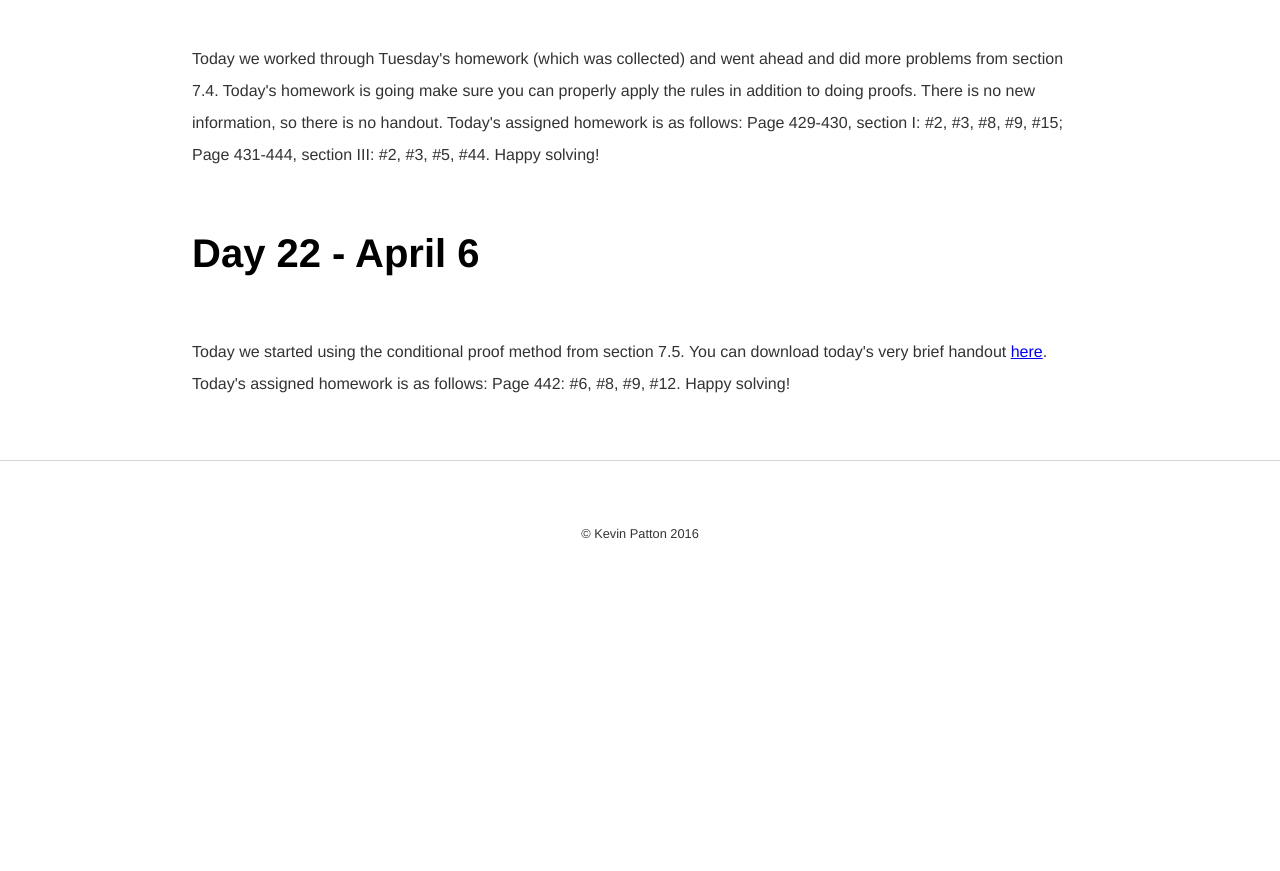
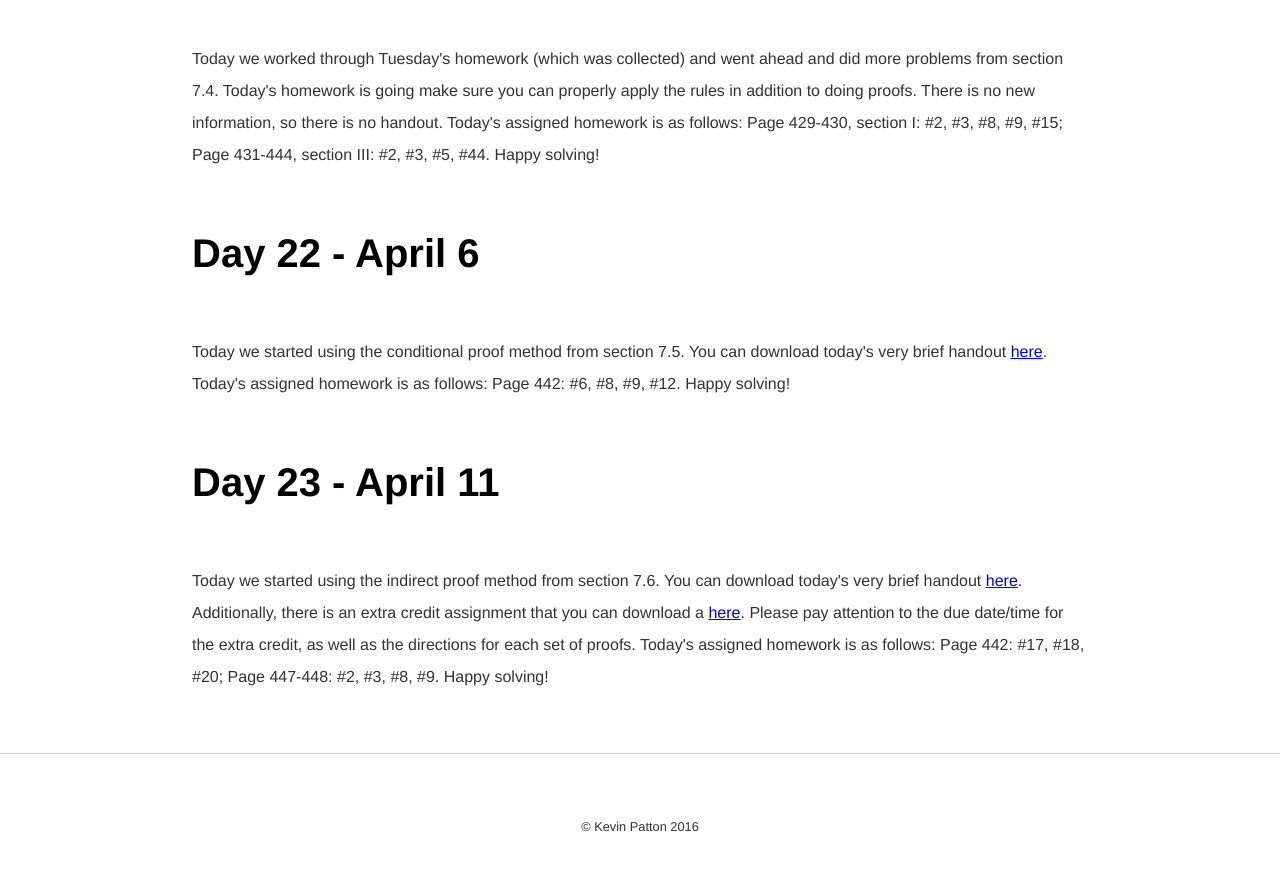
Before and after one commit to kevinjpatton/kevinjpatton.github.io, a Jekyll site: the page built from teaching/phil_110/index.html, in a window 1280 px wide and 900 px high, scrolled down 6057 px. Shown: the top 871 px of the window. Built offline with Jekyll 4.4.1, drawn with Linux system fonts in a browser that asks for light colours; Markdown is read by kramdown in place of the engine named in the settings; before the commit the page ends 6664 px from its top, so only the background shows below that.

Commit message:
Update index.html

```diff
--- a/teaching/phil_110/index.html
+++ b/teaching/phil_110/index.html
@@ -50,3 +50,5 @@ title: Philosophy 110 - Kevin Patton
 <p>Today we worked through Tuesday's homework (which was collected) and went ahead and did more problems from section 7.4.  Today's homework is going make sure you can properly apply the rules in addition to doing proofs. There is no new information, so there is no handout.  Today's assigned homework is as follows: Page 429-430, section I: #2, #3, #8, #9, #15; Page 431-444, section III: #2, #3, #5, #44.  Happy solving!
 <h1>Day 22 - April 6</h1>
 <p>Today we started using the conditional proof method from section 7.5.  You can download today's very brief handout <a href=/teaching/phil_110/Day22-Section7.5.pdf target="_blank">here</a>.  Today's assigned homework is as follows: Page 442: #6, #8, #9, #12.  Happy solving!
+<h1>Day 23 - April 11</h1>
+<p>Today we started using the indirect proof method from section 7.6.  You can download today's very brief handout <a href=/teaching/phil_110/Day23-Section7.6.pdf target="_blank">here</a>.  Additionally, there is an extra credit assignment that you can download a <a href=/teaching/phil_110/ExtraCredit.pdf target="_blank">here</a>.  Please pay attention to the due date/time for the extra credit, as well as the directions for each set of proofs.  Today's assigned homework is as follows: Page 442: #17, #18, #20; Page 447-448: #2, #3, #8, #9.  Happy solving!
```
